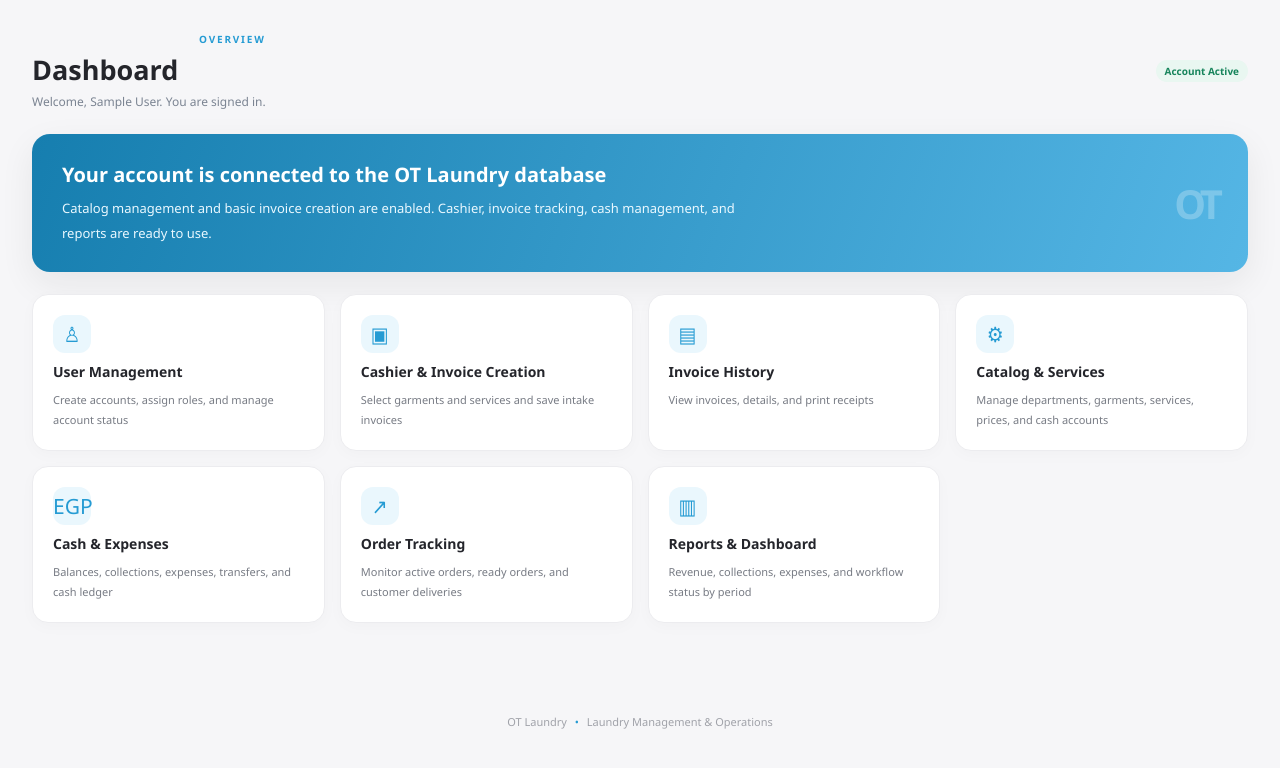
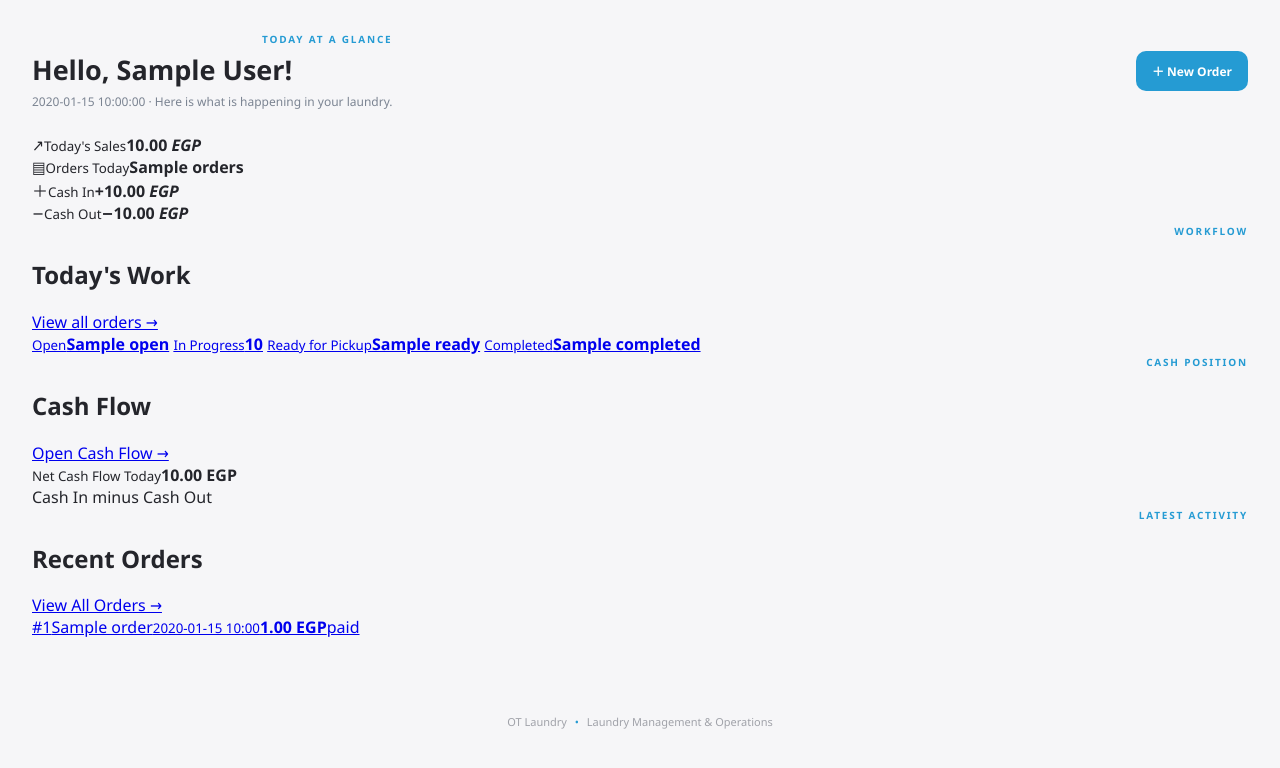
Before and after one commit to ae7656714-jpg/OT-OT-Laundry, a Flask app: template templates/dashboard.html in a window 1280 px wide. Shown: the top 768 px of the page. Run offline with Flask 3, Linux system fonts and the light colour scheme; the template is opened without the code that fills it: most values are stand-ins (such as "Sample title", 1, 10 or a date in 2020); some libraries are stand-ins or nearby versions.

Commit message:
Redesign dashboard with operational KPIs and background sync

```diff
--- a/templates/dashboard.html
+++ b/templates/dashboard.html
@@ -1,8 +1,58 @@
 {% extends 'base.html' %}{% block title %}Dashboard | OT Laundry{% endblock %}
 {% block content %}
-<div class="heading-row"><div><p class="eyebrow">OVERVIEW</p><h1>Dashboard</h1><p class="muted">Welcome, {{ profile.full_name }}. You are signed in.</p></div><span class="status-pill">Account Active</span></div>
-<div class="welcome-panel"><div><h2>Your account is connected to the OT Laundry database</h2><p>Catalog management and basic invoice creation are enabled. Cashier, invoice tracking, cash management, and reports are ready to use.</p></div><div class="panel-logo">OT</div></div>
-<div class="grid-cards"><a class="module-card" href="/users"><span class="module-icon">♙</span><b>User Management</b><small>Create accounts, assign roles, and manage account status</small></a><a class="module-card" href="/cashier"><span class="module-icon">▣</span><b>Cashier & Invoice Creation</b><small>Select garments and services and save intake invoices</small></a>
-<a class="module-card" href="/invoices"><span class="module-icon">▤</span><b>Invoice History</b><small>View invoices, details, and print receipts</small></a><a class="module-card" href="/catalog"><span class="module-icon">⚙</span><b>Catalog & Services</b><small>Manage departments, garments, services, prices, and cash accounts</small></a>
-<a class="module-card" href="/finance"><span class="module-icon">EGP</span><b>Cash & Expenses</b><small>Balances, collections, expenses, transfers, and cash ledger</small></a><a class="module-card" href="/cashier"><span class="module-icon">↗</span><b>Order Tracking</b><small>Monitor active orders, ready orders, and customer deliveries</small></a><a class="module-card" href="/reports"><span class="module-icon">▥</span><b>Reports & Dashboard</b><small>Revenue, collections, expenses, and workflow status by period</small></a></div>
+<div class="heading-row"><div><p class="eyebrow">TODAY AT A GLANCE</p><h1>Hello, {{ profile.full_name }}!</h1><p class="muted">{{ snapshot.date_label }} · Here is what is happening in your laundry.</p></div><a class="btn primary dashboard-new-order" href="/cashier">＋ New Order</a></div>
+<section class="dashboard-primary">
+  <article class="dash-card dash-sales"><span class="dash-icon">↗</span><small>Today's Sales</small><strong data-metric="sales">{{ '%.2f'|format(snapshot.sales) }} <em>EGP</em></strong></article>
+  <article class="dash-card dash-orders"><span class="dash-icon">▤</span><small>Orders Today</small><strong data-metric="orders">{{ snapshot.orders }}</strong></article>
+  <article class="dash-card dash-in"><span class="dash-icon">＋</span><small>Cash In</small><strong data-metric="cash_in">+{{ '%.2f'|format(snapshot.cash_in) }} <em>EGP</em></strong></article>
+  <article class="dash-card dash-out"><span class="dash-icon">−</span><small>Cash Out</small><strong data-metric="cash_out">−{{ '%.2f'|format(snapshot.cash_out) }} <em>EGP</em></strong></article>
+</section>
+<section class="dashboard-section">
+  <div class="section-heading"><div><p class="eyebrow">WORKFLOW</p><h2>Today's Work</h2></div><a href="/invoices">View all orders →</a></div>
+  <div class="workflow-cards">
+    <a href="/invoices?status=received" class="workflow-card"><span class="workflow-dot open"></span><small>Open</small><b data-metric="open">{{ snapshot.open }}</b></a>
+    <a href="/invoices?status=in_progress" class="workflow-card"><span class="workflow-dot progress"></span><small>In Progress</small><b data-metric="in_progress">{{ snapshot.in_progress }}</b></a>
+    <a href="/invoices?status=ready" class="workflow-card"><span class="workflow-dot ready"></span><small>Ready for Pickup</small><b data-metric="ready">{{ snapshot.ready }}</b></a>
+    <a href="/invoices?status=delivered" class="workflow-card"><span class="workflow-dot done"></span><small>Completed</small><b data-metric="completed">{{ snapshot.completed }}</b></a>
+  </div>
+</section>
+<section class="dashboard-section">
+  <div class="section-heading"><div><p class="eyebrow">CASH POSITION</p><h2>Cash Flow</h2></div><a href="/cash-flow">Open Cash Flow →</a></div>
+  <div class="net-cash-card"><div><small>Net Cash Flow Today</small><strong data-metric="net_cash">{{ '%.2f'|format(snapshot.net_cash) }} EGP</strong></div><div class="net-cash-note">Cash In minus Cash Out</div></div>
+</section>
+<section class="dashboard-section">
+  <div class="section-heading"><div><p class="eyebrow">LATEST ACTIVITY</p><h2>Recent Orders</h2></div><a href="/invoices">View All Orders →</a></div>
+  <div class="recent-order-list" id="recent-orders">
+  {% for order in snapshot.recent %}
+    <a class="recent-order" href="/invoices/{{ order.id }}"><span class="recent-order-number">#{{ order.invoice_number }}</span><span class="recent-order-customer">{{ order.customer_name_snapshot or 'Walk-in Customer' }}<small>{{ order.received_at[:16].replace('T',' ') }}</small></span><strong>{{ '%.2f'|format(order.total_amount|float) }} EGP</strong><span class="order-status-chip status-{{ order.status }}">{{ {'received':'Open','in_progress':'In Progress','ready':'Ready','delivered':'Completed','cancelled':'Cancelled'}.get(order.status,order.status) }}</span></a>
+  {% else %}<div class="dashboard-empty"><p>No orders yet. Create your first order.</p><a class="btn primary" href="/cashier">＋ New Order</a></div>{% endfor %}
+  </div>
+</section>
+<script>
+(()=>{
+ const status=document.getElementById('sync-status');
+ const money=n=>Number(n||0).toLocaleString(undefined,{minimumFractionDigits:2,maximumFractionDigits:2});
+ let busy=false;
+ function esc(v){return String(v).replace(/[&<>"']/g,c=>({'&':'&amp;','<':'&lt;','>':'&gt;','"':'&quot;',"'":'&#39;'}[c]))}
+ async function sync(){
+   if(busy||document.hidden||!navigator.onLine)return;
+   busy=true;if(status)status.textContent='Syncing...';
+   try{
+     const r=await fetch('/api/dashboard-snapshot',{headers:{'Accept':'application/json'},cache:'no-store'});
+     if(!r.ok)throw new Error('sync');
+     const s=(await r.json()).snapshot;
+     const values={sales:money(s.sales)+' EGP',orders:s.orders,cash_in:'+'+money(s.cash_in)+' EGP',cash_out:'−'+money(s.cash_out)+' EGP',open:s.open,in_progress:s.in_progress,ready:s.ready,completed:s.completed,net_cash:money(s.net_cash)+' EGP'};
+     Object.entries(values).forEach(([k,v])=>{const el=document.querySelector('[data-metric="'+k+'"]');if(el)el.textContent=v});
+     const list=document.getElementById('recent-orders');
+     if(list){list.innerHTML=(s.recent||[]).map(o=>{const st=o.status||'received';const label={received:'Open',in_progress:'In Progress',ready:'Ready',delivered:'Completed',cancelled:'Cancelled'}[st]||st;return '<a class="recent-order" href="/invoices/'+encodeURIComponent(o.id)+'"><span class="recent-order-number">#'+String(o.invoice_number)+'</span><span class="recent-order-customer">'+esc(o.customer_name_snapshot||'Walk-in Customer')+'<small>'+esc((o.received_at||'').slice(0,16).replace('T',' '))+'</small></span><strong>'+money(o.total_amount)+' EGP</strong><span class="order-status-chip status-'+st+'">'+label+'</span></a>'}).join('')||'<div class="dashboard-empty"><p>No orders yet. Create your first order.</p><a class="btn primary" href="/cashier">＋ New Order</a></div>'}
+     if(status)status.textContent='✓ Synced';
+   }catch(e){if(status)status.textContent='Offline';}
+   finally{busy=false}
+ }
+ window.setInterval(sync,12000);
+ document.addEventListener('visibilitychange',()=>{if(!document.hidden)sync()});
+ window.addEventListener('online',sync);
+ window.addEventListener('offline',()=>{if(status)status.textContent='Offline'});
+})();
+</script>
 {% endblock %}
```
